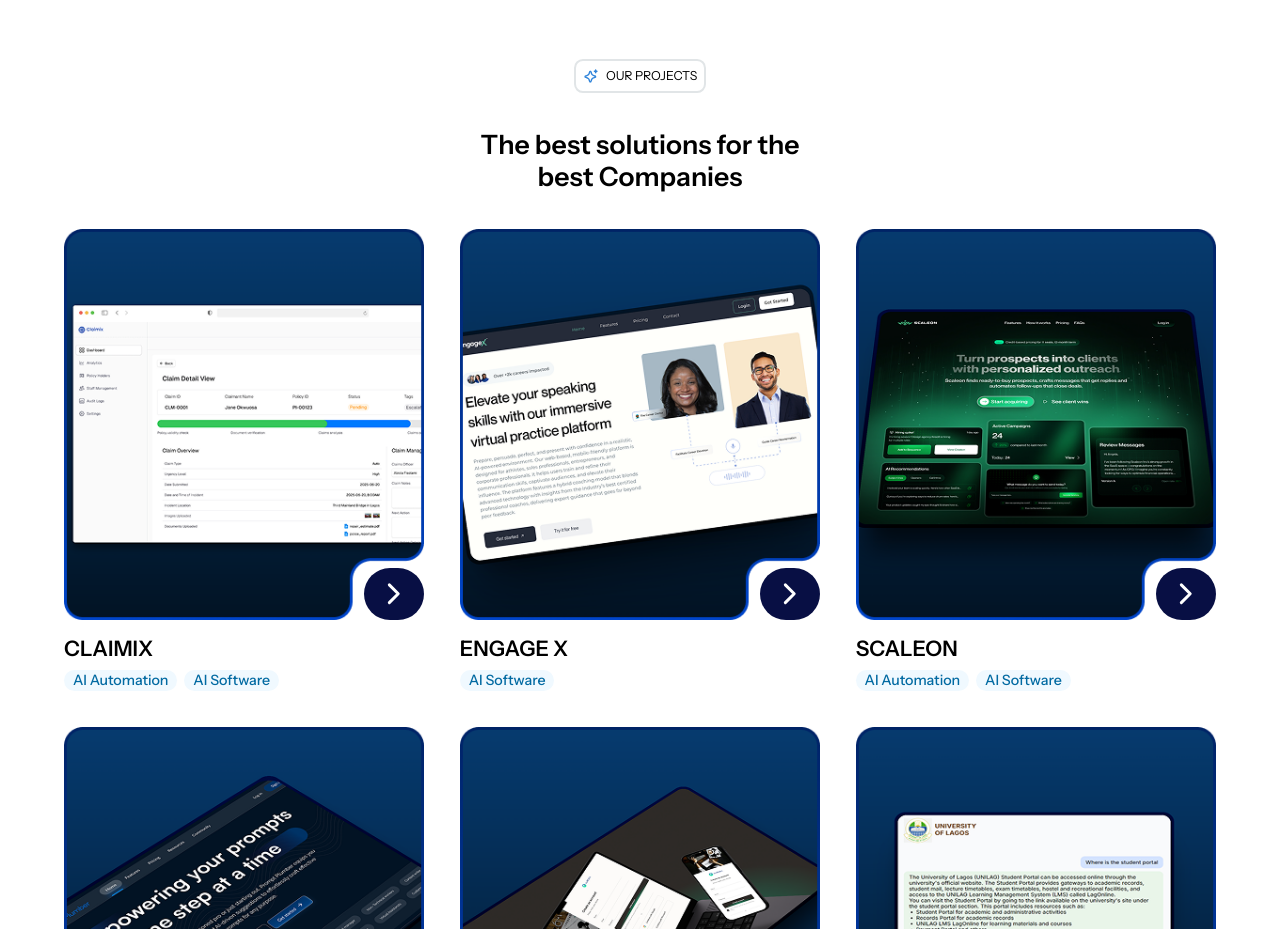
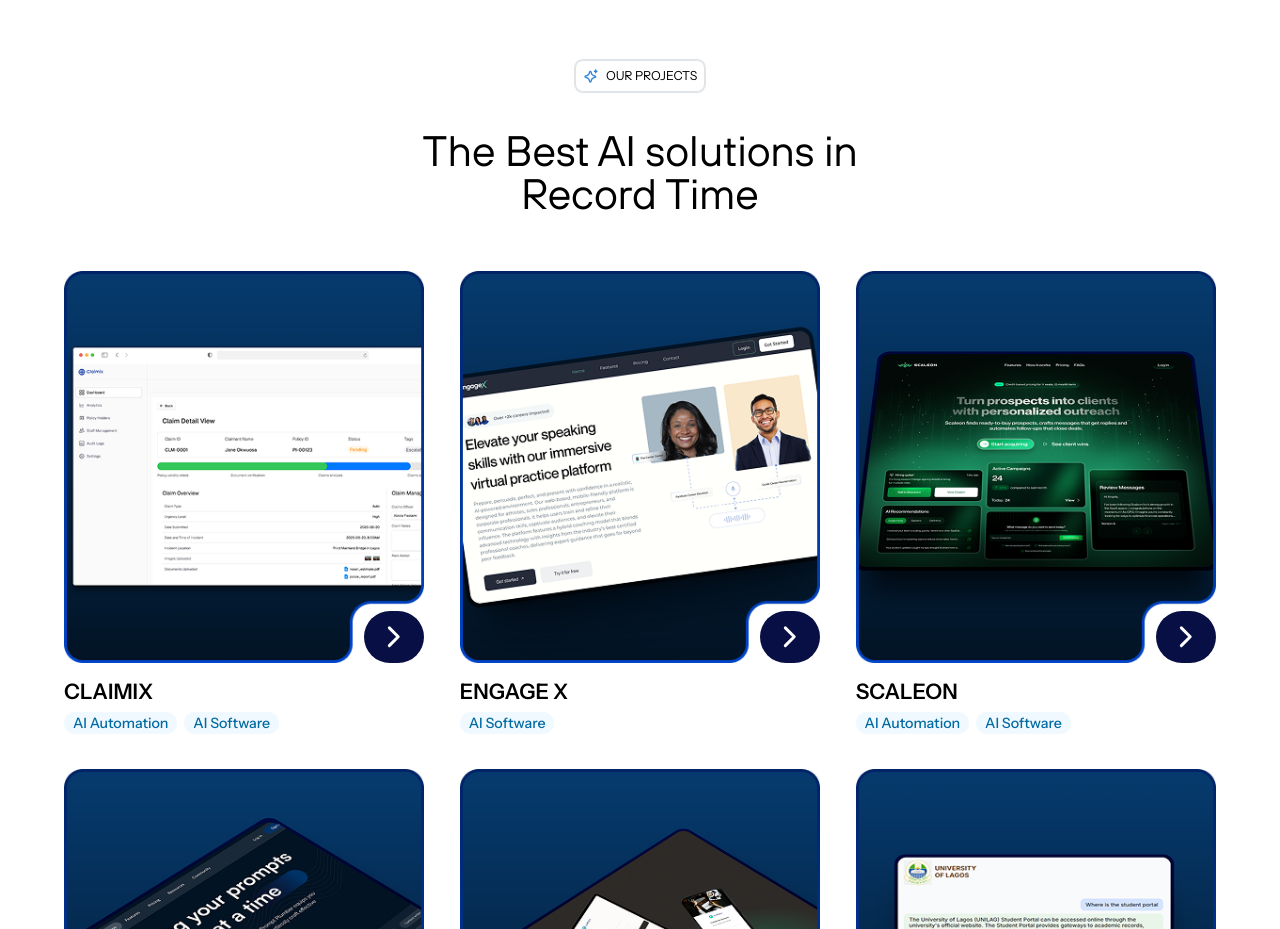
Before and after one commit to HoodieDan/axel-cyber-website, a React (Vite) app: page /ai-works in a window 1280 px wide. Shown: the part 1580-2509 px from the top of the page. Built offline with nearby package versions, Linux system fonts and the light colour scheme.

Commit message:
chore: update uor project section font

```diff
--- a/src/pages/Solutions.tsx
+++ b/src/pages/Solutions.tsx
@@ -242,8 +242,9 @@
                         <p className="text-sm leading-none">OUR PROJECTS</p>
                     </div>
                 </div>
-                <p className="text-center text-2xl md:text-3xl font-semibold md:w-[350px] 2xl:w-auto mx-auto mb-4 sm:mb-6 md:mb-8 lg:mb-10">
-                    The best solutions for the best Companies
+                <p className="text-center md:text-5xl text-3xl font-medium font-tt-hoves mx-auto mb-8 md:mb-16">
+                    The Best AI solutions in
+                    <br /> Record Time
                 </p>
                 <div className="grid grid-cols-1 md:grid-cols-2 lg:grid-cols-3 gap-6 md:gap-8 lg:gap-10">
                     {ourProjects.map((project, index) => (
```
